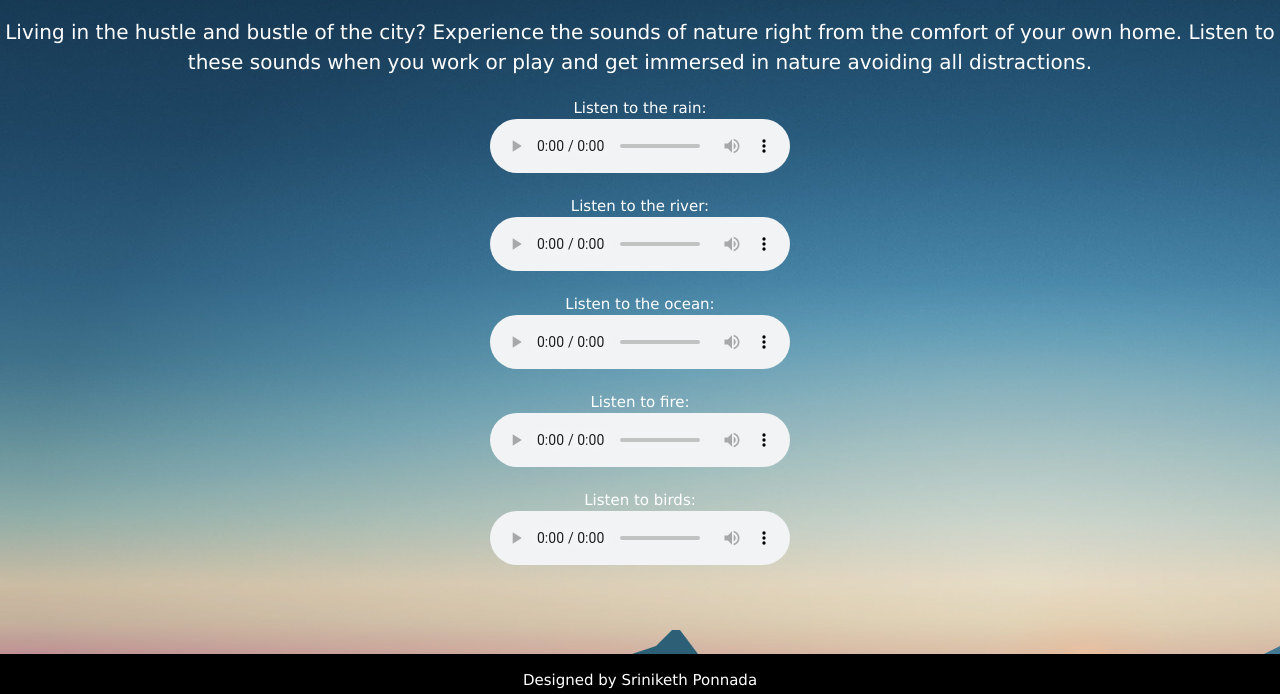
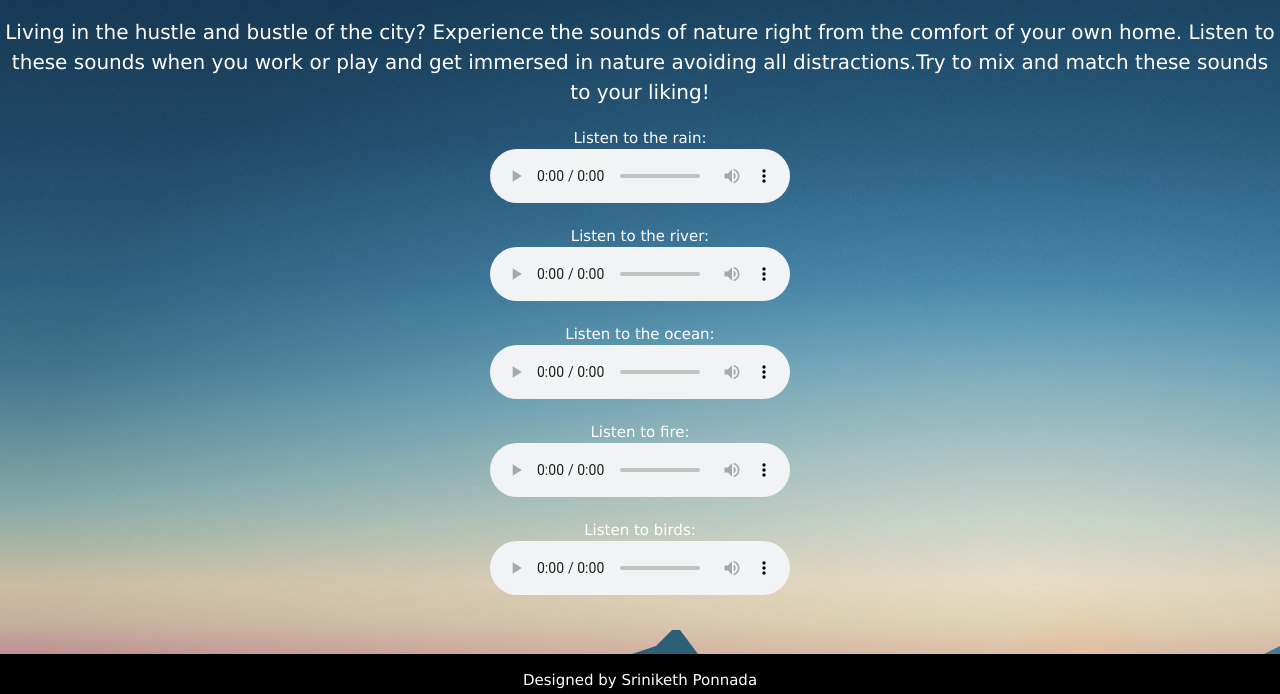
Before and after one commit to Stponnada/First-Website, a plain HTML site: page index.html in a window 1280 px wide. Shown: the part 106-800 px from the top of the page. Drawn offline with nearby package versions, Linux system fonts and the light colour scheme.

Commit message:
Update index.html

```diff
--- a/index.html
+++ b/index.html
@@ -53,7 +53,7 @@ position: fixed;
               </script>
             -->
                <h1 style="text-align:center; color: rgb(255, 255, 255);">Nature Sounds</h1>
-               <p style="color:#ffffff; text-align: center; font-size:20px;">Living in the hustle and bustle of the city? Experience the sounds of nature right from the comfort of your own home. Listen to these sounds when you work or play and get immersed in nature avoiding all distractions.</p>
+               <p style="color:#ffffff; text-align: center; font-size:20px;">Living in the hustle and bustle of the city? Experience the sounds of nature right from the comfort of your own home. Listen to these sounds when you work or play and get immersed in nature avoiding all distractions.Try to mix and match these sounds to your liking!</p>
                <!--<img src="https://www.thoughtco.com/thmb/e-lNG0rEXRiAfHNtR6RLOL98XPo=/2576x2576/smart/filters:no_upscale()/drops-of-rain-on-glass-838815210-5a823cc0a18d9e0036e325e2.jpg" style="width: 50px"> --->
                <div class='audio-container', align="center">
               <figure>
```
